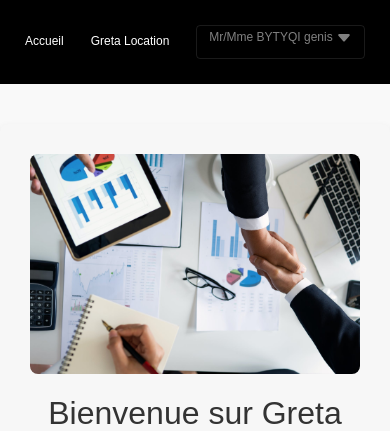
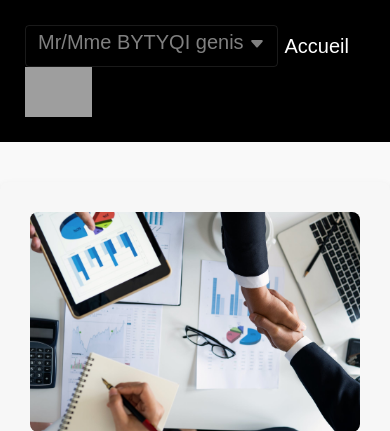
Before and after one commit to geniso3k/gestionGreta, a PHP site: page / in a window 390 px wide. Shown: the top 431 px of the page. Run offline with PHP 8.4, Linux system fonts and the light colour scheme; a user stored in the database is signed in; data comes from the database, SQL or seed files in the repository; grey boxes are pictures that could not be loaded.

Commit message:
Ajout de la fonctionnalité du logo greta

```diff
--- a/Vue/VueEntete.php
+++ b/Vue/VueEntete.php
@@ -1,22 +1,28 @@
 <html>
     <head>
         <link rel="stylesheet" href="https://cdn.jsdelivr.net/npm/bootstrap@4.4.1/dist/css/bootstrap.min.css" integrity="sha384-Vkoo8x4CGsO3+Hhxv8T/Q5PaXtkKtu6ug5TOeNV6gBiFeWPGFN9MuhOf23Q9Ifjh" crossorigin="anonymous" />
-        <link rel="stylesheet" href="css/navbar.css" />
+        <link rel="stylesheet" href="./css/navbar.css" />
         <meta name="viewport" content="width=device-width, initial-scale=1.0">
 
     </head>
 <body>
 <nav class="navbar navbar-dark" style="background-color: black;">
-             <a class="navbar-brand" href="./?action=accueil">Accueil</a>
 
-             <div class="navbar-brand">Greta Location</div>
-            <button class="navbar-toggler" type="button" data-toggle="collapse" data-target="#navbarsExample01" aria-controls="navbarsExample01" aria-expanded="false" aria-label="Toggle navigation">
+<button class="navbar-toggler" type="button" data-toggle="collapse" data-target="#navbarsExample01" aria-controls="navbarsExample01" aria-expanded="false" aria-label="Toggle navigation">
             <h5><?php if(isset($_SESSION['user_id'])){ echo ModelConnDAO::getClientNom($_SESSION['user_id']);}?>
             <svg xmlns="http://www.w3.org/2000/svg" width="16" height="16" fill="currentColor" class="bi bi-caret-down-fill" viewBox="0 0 16 16">
   <path d="M7.247 11.14 2.451 5.658C1.885 5.013 2.345 4 3.204 4h9.592a1 1 0 0 1 .753 1.659l-4.796 5.48a1 1 0 0 1-1.506 0z"/>
 </svg>
 </h5>
             </button>
+            <a class="navbar-brand" href="./?action=accueil">
+  Accueil
+</a>
+
+
+  <img src="img/logo.png" class="logo"  alt="Greta Location"/>
+
+
 
             <div class="collapse navbar-collapse" id="navbarsExample01">
               <ul class="navbar-nav mr-auto">
--- a/css/navbar.css
+++ b/css/navbar.css
@@ -4,6 +4,16 @@
         padding:25px;
     }
     .navbar *{
-        font-size: 12px;
+        font-size: 20px;
     }
+    .logo{
+        max-height: 50px !important;
+    }
+
 }
+
+.logo {
+    max-height: 70px;
+    height: auto;
+    background-color: white;
+}
```
